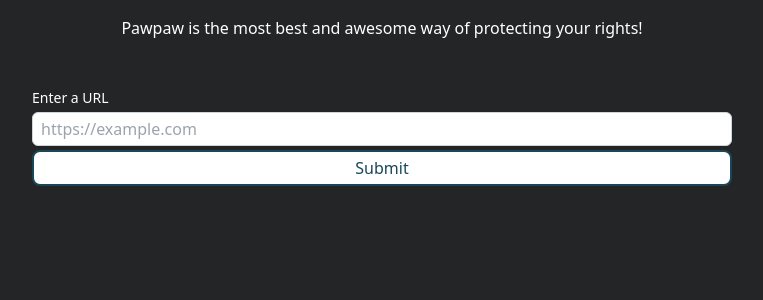
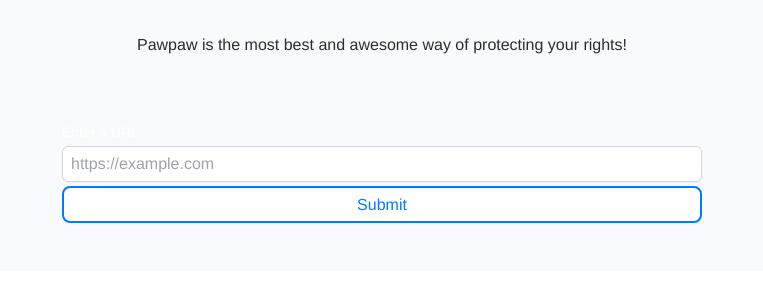
Before and after one commit to spoonmilk/pawpaw-analyst, a Next.js app: page / in a window 1280 px wide. Shown: the top 300 px of the page, without its empty margins (258-1021 px from the left). Built offline with nearby package versions, Linux system fonts and the light colour scheme.

Commit message:
- Changed loading icon to bouncing dots - Added global styling - Other small fixes

```diff
--- a/src/app/components/DisplayText.tsx
+++ b/src/app/components/DisplayText.tsx
@@ -32,7 +32,7 @@
             initial={{ opacity: 0, height: 0 }}
             animate={{ opacity: 1, height: 'auto' }}
             transition={{ duration: 1 }}
-            className="mx-16 p-8 shadow-md bg-white rounded-lg text-black text-pretty w-[90%]">
+            className="mx-16 p-8 shadow-md bg-white rounded-lg text-black text-pretty w-[90%] mb-16">
                 {highlightWords(data.original_text, data.key_points.points.negative_key_points.map(point => point.quotation))}
             </motion.div>
         )}
--- a/src/app/components/JumpButtons.tsx
+++ b/src/app/components/JumpButtons.tsx
@@ -39,40 +39,18 @@
             />
 
             <div className="p-4">
-                <h1 className="text-lg font-medium text-gray-700 mb-4">Current: {current}</h1>
-
                 {/* Circular Navigation Buttons */}
                 <div className="fixed right-4 top-1/2 transform -translate-y-1/2 flex flex-col items-center space-y-3">
                     {key_points.map((_, index) => (
                         <button
                             key={index}
-                            className={`w-4 h-4 rounded-full transition-all duration-300 focus:outline-none ${
-                                current === index ? 'bg-blue-500 shadow-md scale-110' : 'bg-gray-300 hover:bg-gray-400'
+                            className={`w-8 h-4 rounded-lg transition-all duration-300 focus:outline-none ${
+                                current === index ? 'bg-blue-500 shadow-md scale-105' : 'bg-gray-300 hover:bg-gray-400'
                             }`}
                             onClick={() => handleScroll(index)}
                         />
                     ))}
                 </div>
-
-                {/* Previous and Next Links */}
-                <div className="fixed left-4 bottom-4 flex flex-col space-y-2">
-                    {current > 0 && (
-                        <button
-                            onClick={() => handleScroll(current - 1)}
-                            className="text-blue-500 border border-blue-500 rounded-full px-3 py-1 transition-all duration-300 hover:bg-blue-500 hover:text-white focus:outline-none"
-                        >
-                            Previous
-                        </button>
-                    )}
-                    {current < key_points.length - 1 && (
-                        <button
-                            onClick={() => handleScroll(current + 1)}
-                            className="text-blue-500 border border-blue-500 rounded-full px-3 py-1 transition-all duration-300 hover:bg-blue-500 hover:text-white focus:outline-none"
-                        >
-                            Next
-                        </button>
-                    )}
-                </div>
             </div>
         </div>
     );
--- a/src/app/components/LoadingIcon.tsx
+++ b/src/app/components/LoadingIcon.tsx
@@ -4,14 +4,22 @@
   return (
     <>
       {isLoading && (
-        <div className="flex items-center justify-center mt-4">
+        <div className="flex items-center justify-center mt-4 space-x-2"> {/* Added space-x-2 for consistent spacing */}
           <motion.div
-            initial={{ rotate: 0 }}
-            animate={{ rotate: 360 }}
-            transition={{ duration: 1, repeat: Infinity }}
-            className="h-5 w-5 mr-3 rounded-full border-4 border-t-4 border-white border-t-transparent"
+            className="h-3 w-3 bg-blue-500 rounded-full"
+            animate={{ y: [0, -10, 0] }} // Bouncing effect
+            transition={{ duration: 0.5, repeat: Infinity }}
           />
-          <p className="text-white">Loading...</p>
+          <motion.div
+            className="h-3 w-3 bg-blue-500 rounded-full"
+            animate={{ y: [0, -10, 0] }} // Bouncing effect
+            transition={{ duration: 0.5, repeat: Infinity, delay: 0.1 }}
+          />
+          <motion.div
+            className="h-3 w-3 bg-blue-500 rounded-full"
+            animate={{ y: [0, -10, 0] }} // Bouncing effect
+            transition={{ duration: 0.5, repeat: Infinity, delay: 0.2 }}
+          />
         </div>
       )}
     </>
--- a/src/app/components/ScrollProgress.tsx
+++ /dev/null
@@ -1,12 +0,0 @@
-import React from 'react';
-import { motion, useScroll, useSpring } from 'framer-motion';
-
-/// A scrolling progress bar for the page
-export const ScrollProgress = () => {
-    const { scrollYProgress } = useScroll();
-    const scaleX = useSpring(scrollYProgress, { stiffness: 100, damping: 30, restDelta: 0.001 });
-
-    return (
-        <motion.div className="progress-bar" style={{ scaleX }}/>
-    );
-}
--- a/src/app/globals.css
+++ b/src/app/globals.css
@@ -3,34 +3,116 @@
 @tailwind utilities;
 
 :root {
-  --primary: #18191A;
-  --secondary: #242526;
-  --tertiary: #3A3B3C;
-  --accent: #194759;
-  --foreground: #171717;
+  --primary: #FFFFFF; /* Pure white background */
+  --secondary: #F7F9FC; /* Light off-white for contrast */
+  --accent: #007BFF; /* Clean blue accent */
+  --text-color: #2D2D2D; /* Neutral dark gray for text */
+  --highlight-bg: #E6F0FF; /* Soft light blue for highlights */
 }
 
 html {
-  background-color: var(--secondary);
-  color: white;
+  background-color: var(--primary);
+  color: var(--text-color);
+  font-family: 'Helvetica Neue', 'Arial', sans-serif;
+  line-height: 1.6;
+  scroll-behavior: smooth;
+}
+
+body {
+  margin: 0;
+  padding: 0;
+}
+
+h1 {
+  @apply text-3xl font-semibold mb-4;
+  color: var(--text-color);
+}
+
+h2 {
+  @apply text-2xl font-medium mb-3;
+  color: var(--text-color);
+}
+
+h3 {
+  @apply text-xl font-normal mb-2;
+  color: var(--text-color);
+}
+
+p {
+  @apply text-base leading-relaxed mb-4 text-balance;
+  color: var(--text-color);
+}
+
+a {
+  color: var(--accent);
+  @apply underline hover:no-underline transition-colors duration-200;
+}
+
+button {
+  @apply text-white bg-accent px-4 py-2 rounded-md transition-all duration-300 focus:outline-none;
+}
+
+button:hover {
+  background-color: #0056b3; /* Darker shade of blue for hover */
+}
+
+::selection {
+  background-color: var(--highlight-bg);
+  color: var(--text-color);
 }
 
 @media screen and (max-width: 640px) {
   html {
     font-size: 16px;
   }
-}
 
-h1 {
-  @apply text-3xl
-}
+  h1 {
+    @apply text-2xl;
+  }
 
-p {
-  @apply text-base
+  h2 {
+    @apply text-xl;
+  }
+
+  h3 {
+    @apply text-lg;
+  }
 }
 
 @layer utilities {
   .text-balance {
     text-wrap: balance;
   }
+
+  .bg-accent {
+    background-color: var(--accent);
+  }
+
+  .bg-primary {
+    background-color: var(--primary);
+  }
+
+  .bg-secondary {
+    background-color: var(--secondary);
+  }
+
+  .shadow-soft {
+    @apply shadow-md shadow-gray-200/30; /* Light gray shadow for a subtle effect */
+  }
+
+  .border-soft {
+    border-color: rgba(45, 45, 45, 0.1); /* Very light border for gentle separation */
+  }
+
+  .rounded-xl {
+    @apply rounded-lg;
+  }
+
+  .max-w-content {
+    @apply max-w-4xl mx-auto;
+  }
+
+  .text-accent {
+    color: var(--accent);
+  }
 }
--- a/src/app/layout.tsx
+++ b/src/app/layout.tsx
@@ -5,17 +5,17 @@
 const geistSans = localFont({
   src: "./lib/fonts/GeistVF.woff",
   variable: "--font-geist-sans",
-  weight: "100 900",
+  weight: "300 700", // Adjusted weights for a cleaner look
 });
 const geistMono = localFont({
   src: "./lib/fonts/GeistMonoVF.woff",
   variable: "--font-geist-mono",
-  weight: "100 900",
+  weight: "300 700", // Adjusted weights for consistency
 });
 
 export const metadata: Metadata = {
-  title: "Create Next App",
-  description: "Generated by create next app",
+  title: "Minimalist Design App",
+  description: "A clean and minimalist application.",
 };
 
 export default function RootLayout({
@@ -26,9 +26,11 @@
   return (
     <html lang="en">
       <body
-        className={`${geistSans.variable} ${geistMono.variable} antialiased`}
+        className={`${geistSans.variable} ${geistMono.variable} antialiased bg-gray-50 text-gray-800`} // Subtle background and text colors
       >
-        {children}
+        <main className="max-w-4xl mx-auto p-4"> {/* Centering the content with padding */}
+          {children}
+        </main>
       </body>
     </html>
   );
```
